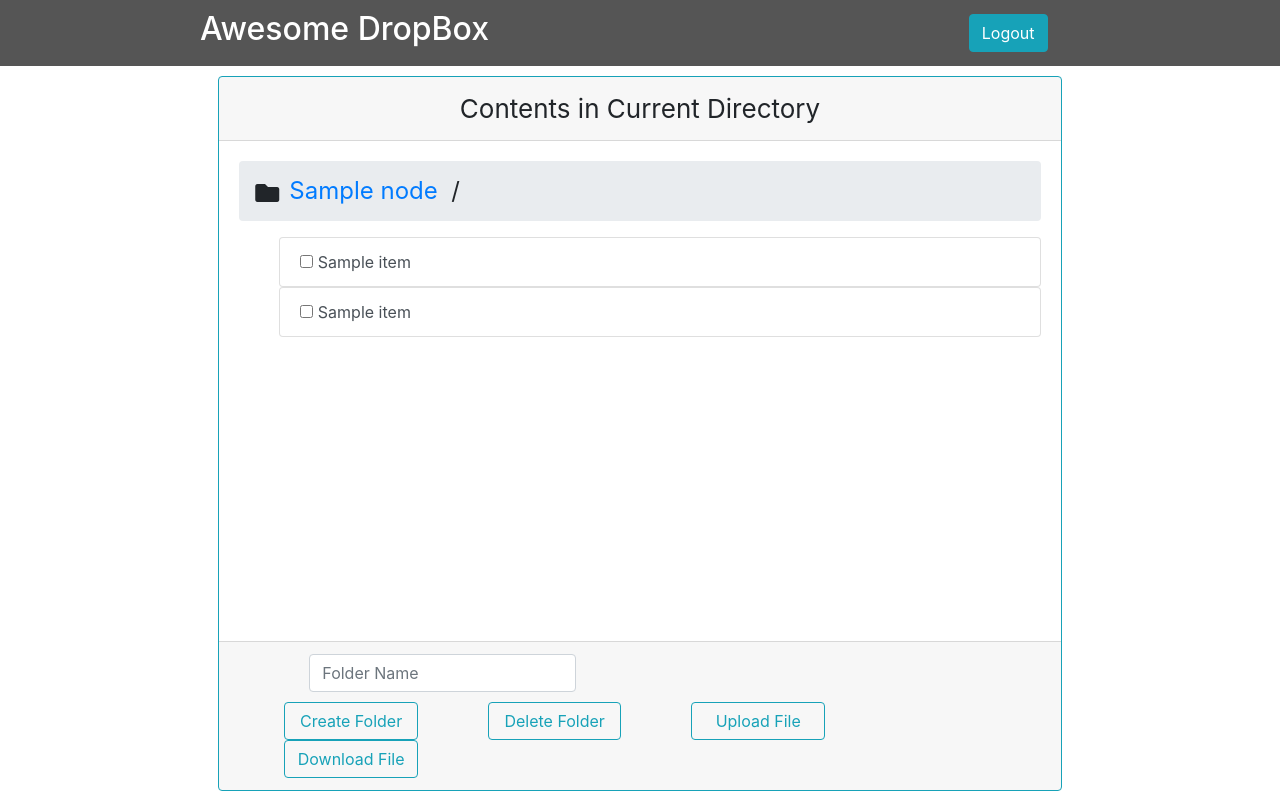
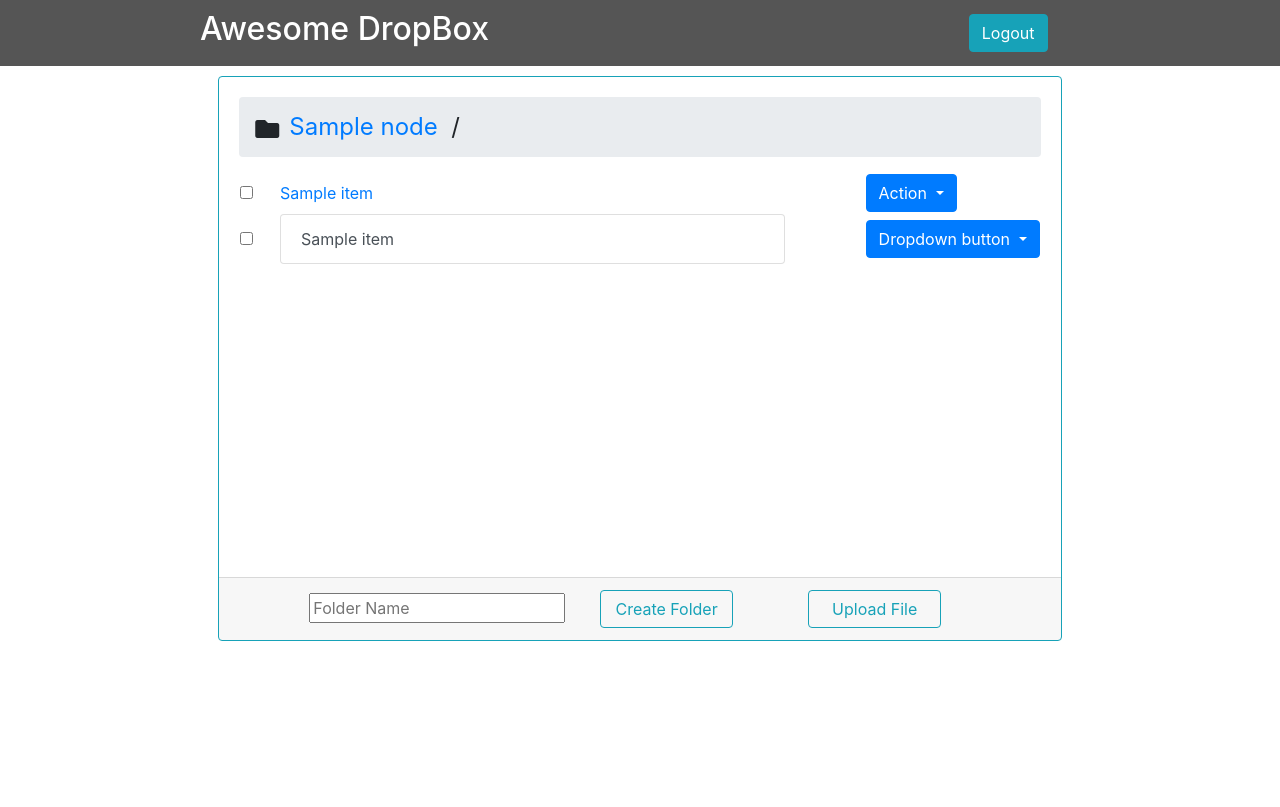
Before and after one commit to jang211/jangbox, a Python web app: template templates/home.html in a window 1280 px wide. After the commit the page ends 641 px from the top, so only its background shows below. Run offline with Jinja, Linux system fonts and the light colour scheme; the template is opened without the code that fills it: most values are stand-ins (such as "Sample title", 1, 10 or a date in 2020); some libraries are stand-ins or nearby versions.

Commit message:
Modified

```diff
--- a/templates/home.html
+++ b/templates/home.html
@@ -5,7 +5,9 @@
     <link rel="stylesheet" type="text/css" href="https://stackpath.bootstrapcdn.com/bootstrap/4.3.1/css/bootstrap.min.css">
     <link rel="stylesheet" type="text/css" href="/static/css/main.css">
     <link rel="stylesheet" href="https://use.fontawesome.com/releases/v5.8.1/css/all.css" integrity="sha384-50oBUHEmvpQ+1lW4y57PTFmhCaXp0ML5d60M1M7uH2+nqUivzIebhndOJK28anvf" crossorigin="anonymous">
+
     <script type="text/javascript" src="https://cdnjs.cloudflare.com/ajax/libs/jquery/3.3.1/jquery.min.js"></script>
+    <script type="text/javascript" src="https://stackpath.bootstrapcdn.com/bootstrap/4.3.1/js/bootstrap.bundle.min.js"></script>
 </head>
 <body>
     <div class="top-bar">
@@ -25,7 +27,6 @@
         </div>
         <div class="col-md-8">
             <div class="card border-info mb-3">
-                <div class="card-header" style="text-align: center; font-size: 26px">Contents in Current Directory</div>
                 <div class="card-body card-size">
                     <div class="card-title bc-icons-2">
                       <nav aria-label="breadcrumb">
@@ -45,39 +46,73 @@
                       </nav>
                     </div>
                     <div class="card-content">
-                        <ul style="list-style-type: none">
+                      <table>
                         {% for item in folderitems %}
-                            <li>
-                                <a href="javascript:gotoSub('{{ item }}');"  class="list-group-item list-group-item-action">
+                          <tr>
+                          <td width="5%">
                             {% if item != '..'%}
                             <input type="checkbox" id="{{ item }}" name="{{ item }}" value="" >
                             {% endif %}
+                          </td>
+                          <td width="64%">
+                            <a href="javascript:gotoSub('{{ item }}');"  class="">
                               {{ item }}
                             </a>
-                            </li>
+                          </td>
+                          <td width="10%"></td>
+                          <td width="19%">
+                            <div class="dropdown">
+                            <button type="button" class="btn btn-primary dropdown-toggle" data-toggle="dropdown">
+                              Action
+                            </button>
+                            <div class="dropdown-menu">
+                              <a class="dropdown-item" href="#">Download</a>
+                              <a class="dropdown-item" href="#">Delete</a>
+                            </div>
+                          </div>
+                          </td>
+                        </tr>
                         {% endfor %}
+
                         {% for item in fileitems %}
-                            <li>
-                                <a href=""  class="list-group-item list-group-item-action">
+                          <tr>
+                            <td>
+                              {% if item != '..'%}
                               <input type="checkbox" id="{{ item }}" name="{{ item }}" value="" >
+                              {% endif %}
+                            </td>
+                            <td>
+                              <a href="javascript:gotoSub('{{ item }}');"  class="list-group-item list-group-item-action">
                                 {{ item }}
                               </a>
-                            </li>
+                            </td>
+                            <td></td>
+                            <td>
+                              <div class="dropdown">
+                              <button type="button" class="btn btn-primary dropdown-toggle" data-toggle="dropdown">
+                                Dropdown button
+                              </button>
+                              <div class="dropdown-menu">
+                                <a class="dropdown-item" href="#">Link 1</a>
+                                <a class="dropdown-item" href="#">Link 2</a>
+                                <a class="dropdown-item" href="#">Link 3</a>
+                              </div>
+                            </div>
+                            </td>
+                          </tr>
                         {% endfor %}
-                        </ul>
+                      </table>
+
 
                     </div>
                 </div>
                 <div class="card-footer">
                     <form action="/" method="post">
                         <input type="hidden" name="path" value="{{ path }}">
-                        <input type="text" name="folder" class="form-control col-md-4" style="margin-left: 70px" placeholder="Folder Name" required>
-                        <div  class="row flex" style="padding-top: 10px; padding-left: 30px">
+                        <input type="text" name="folder" style="margin-left: 70px" placeholder="Folder Name" required>
                         <button type="submit" class="btn btn-outline-info col-sm-2 btn-padding" name="creatfolder" >Create Folder</button>
-                            <a class="btn btn-outline-info col-sm-2 btn-padding" href="javascript:pressDelBtn();" role="button">Delete Folder</a>
                         <a class="btn btn-outline-info col-sm-2 btn-padding" href="javascript:pressUpBtn();" role="button">Upload File</a>
-                            <a class="btn btn-outline-info col-sm-2 btn-padding" href="javascript:pressDownBtn();" role="button">Download File</a>
-                        </div>
+
                     </form>
                 </div>
             </div>
```
Also changed, not shown: index.yaml (+4 -7 lines), 10 other files. Lines whose indentation alone changed are shown as unchanged.
